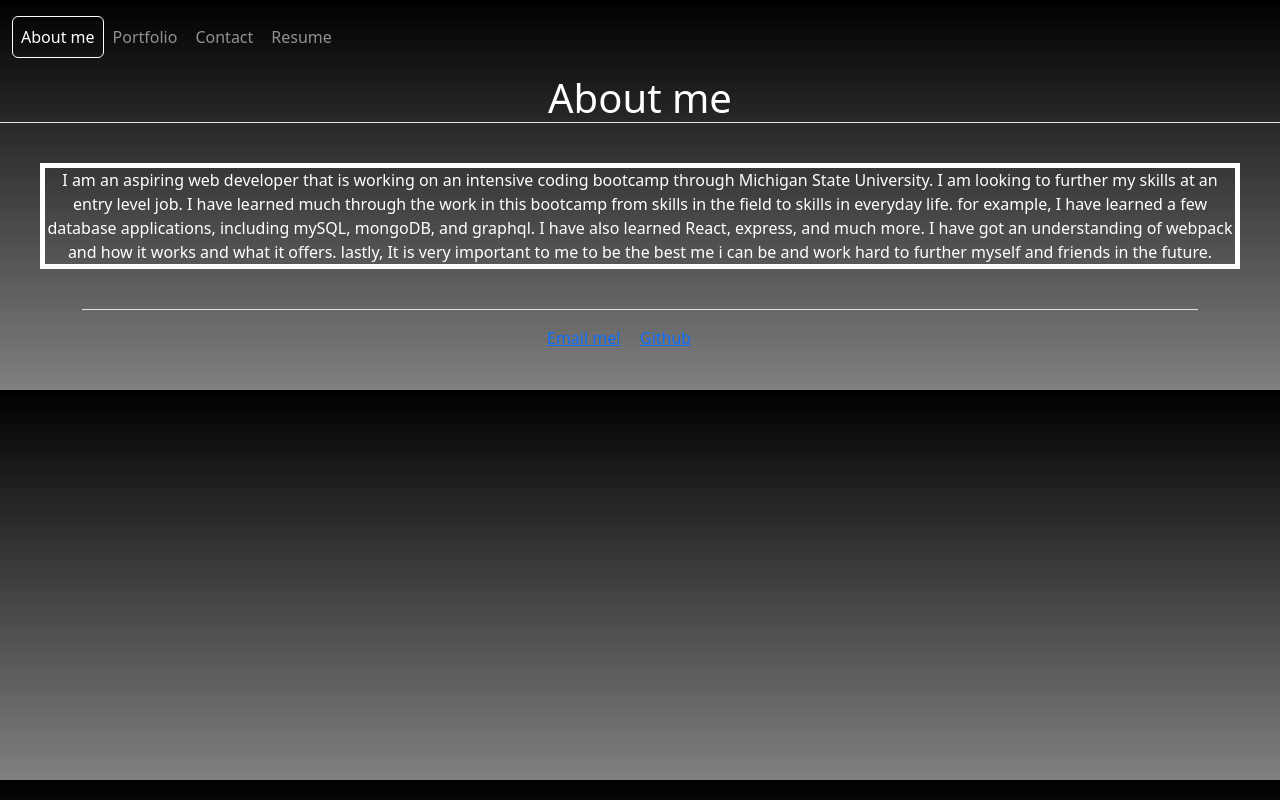
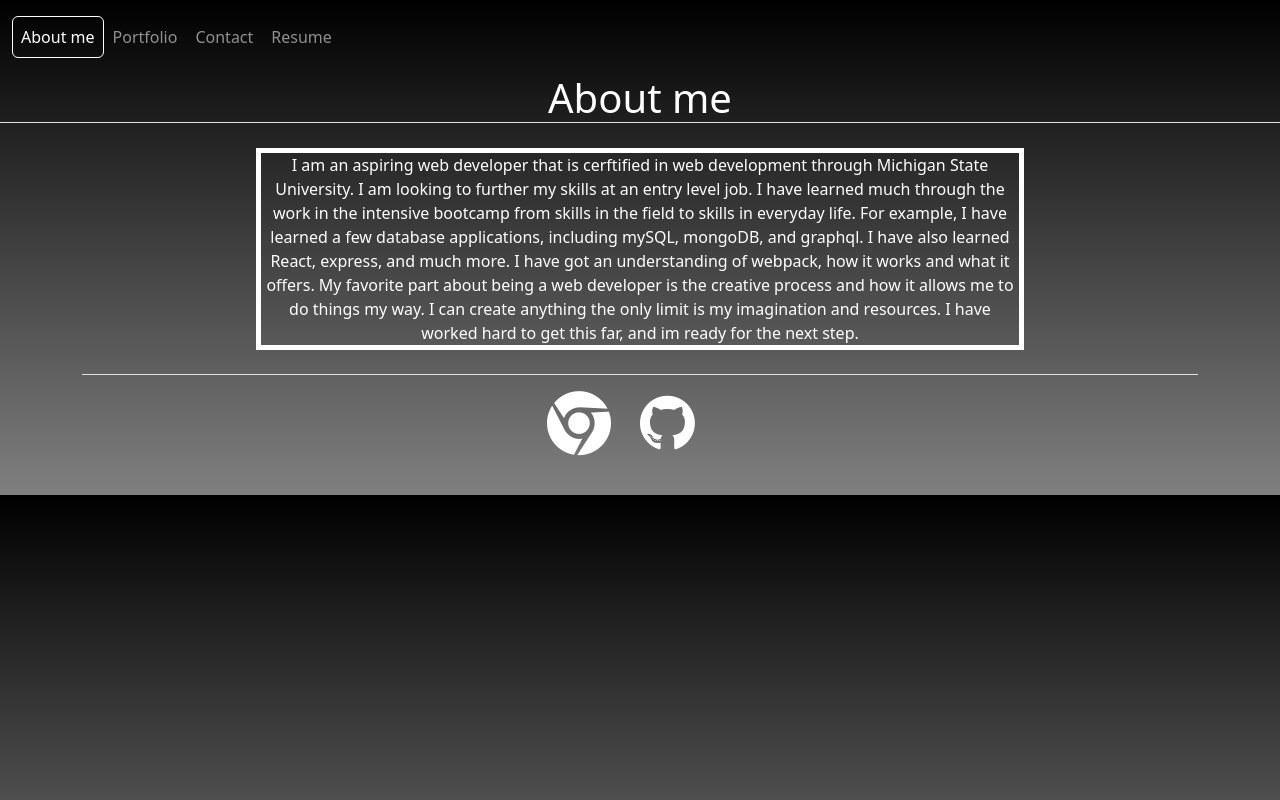
Before and after one commit to Nate-Kleinsorge/challenge_20, a React (Create React App) app in the folder portfolio/: page / in a window 1280 px wide. Built offline with nearby package versions, Linux system fonts and the light colour scheme.

Commit message:
added picture links and changed some className

```diff
--- a/portfolio/public/index.html
+++ b/portfolio/public/index.html
@@ -26,7 +26,12 @@
     -->
     <title>React App</title>
     <link href="https://cdn.jsdelivr.net/npm/bootstrap@5.2.3/dist/css/bootstrap.min.css" rel="stylesheet" integrity="sha384-rbsA2VBKQhggwzxH7pPCaAqO46MgnOM80zW1RWuH61DGLwZJEdK2Kadq2F9CUG65" crossorigin="anonymous">
-
+    <link rel="stylesheet" href="https://maxcdn.bootstrapcdn.com/font-awesome/4.4.0/css/font-awesome.min.css">
+    <style type="text/css">
+      .fa_custom {
+        color: white
+      }
+    </style>
   </head>
   <body style="background-image: linear-gradient(black, grey);">
     <noscript>You need to enable JavaScript to run this app.</noscript>
--- a/portfolio/src/components/footer.js
+++ b/portfolio/src/components/footer.js
@@ -1,10 +1,12 @@
+// import githubLogo from '../assets/github-logo.png'
+
 function Footer() {
     return(
         <div className="footer">
             <div className="container">
                 <footer className="d-flex flex-wrap justify-content-center align-items-center py-3 my-4 border-top">
-                    <a className="col-md-1" href="mailto:nate4970@gmail.com">Email me!</a>
-                    <a className="col-md-1" href="https://github.com/nate-kleinsorge">Github</a>
+                    <a className="col-md-1" href="mailto:nate4970@gmail.com"><i className="fa fa-chrome fa_custom fa-4x"></i></a>
+                    <a className="col-md-1" href="https://github.com/nate-kleinsorge"><i className='fa fa-github fa-4x fa_custom'></i></a>
                 </footer>
             </div>
         </div>
--- a/portfolio/src/components/nav.js
+++ b/portfolio/src/components/nav.js
@@ -2,7 +2,7 @@ function Navbar({ currentPage, handlePageChange }) {
     return(
         <div className="navbar">
             <nav className="navbar navbar-expand-lg navbar-dark bg-transparent">
-                <div class="container-fluid">
+                <div className="container-fluid">
                     <button className="navbar-toggler" type="button" data-mdb-toggle="collapse" data-mdb-target="#navbarExample01" aria-controls="navbarExample01" aria-expanded="false" aria-label="Toggle navigation">
                     </button>
                     <div className="text-right collapse navbar-collapse" id="navbarExample01">
--- a/portfolio/src/components/pages/About.js
+++ b/portfolio/src/components/pages/About.js
@@ -6,7 +6,9 @@ const styles ={
     },
     content: {
         color: 'white',
-        margin: '40px',
+        marginTop: '25px',
+        marginLeft: '20%',
+        marginRight: '20%',
         border: 'solid white 5px'
     },
 }
@@ -15,7 +17,7 @@ export default function About() {
     return (
         <div>
             <h1 className="text-center border-bottom" style={styles.heading}>About me</h1>
-            <p className="text-center" style={styles.content}>I am an aspiring web developer that is working on an intensive coding bootcamp through Michigan State University. I am looking to further my skills at an entry level job. I have learned much through the work in this bootcamp from skills in the field to skills in everyday life. for example, I have learned a few database applications, including mySQL, mongoDB, and graphql. I have also learned React, express, and much more. I have got an understanding of webpack and how it works and what it offers. lastly, It is very important to me to be the best me i can be and work hard to further myself and friends in the future.</p>
+            <p className="text-center" style={styles.content}>I am an aspiring web developer that is cerftified in web development through Michigan State University. I am looking to further my skills at an entry level job. I have learned much through the work in the intensive bootcamp from skills in the field to skills in everyday life. For example, I have learned a few database applications, including mySQL, mongoDB, and graphql. I have also learned React, express, and much more. I have got an understanding of webpack, how it works and what it offers. My favorite part about being a web developer is the creative process and how it allows me to do things my way. I can create anything the only limit is my imagination and resources. I have worked hard to get this far, and im ready for the next step.</p>
         </div>
     );
 }
--- a/portfolio/src/components/pages/Contact.js
+++ b/portfolio/src/components/pages/Contact.js
@@ -32,16 +32,16 @@ const ContactForm = () => {
         <div className="row">
             <div className="mx-auto col-10">
                 <form action={FORM_ENDPOINT} onSubmit={handleSubmit} method="POST" target="_blank">
-                    <div class="form-group">
-                        <input style={styles.inputBox} type="text" class="form-control" placeholder="Enter Name" name="name" required />
+                    <div className="form-group">
+                        <input style={styles.inputBox} type="text" className="form-control" placeholder="Enter Name" name="name" required />
                     </div>
-                    <div class="form-group">
-                        <input style={styles.inputBox} type="email" class="form-control" placeholder="Enter Email" name="email" required />
+                    <div className="form-group">
+                        <input style={styles.inputBox} type="email" className="form-control" placeholder="Enter Email" name="email" required />
                     </div>
-                    <div class="form-group">
-                        <textarea style={styles.inputBox} class="form-control" id="exampleFormControlTextarea1" rows="8" name="message" required></textarea>
+                    <div className="form-group">
+                        <textarea style={styles.inputBox} className="form-control" id="exampleFormControlTextarea1" rows="8" name="message" required></textarea>
                     </div>
-                    <button style={styles.submitButton} type="submit" class="btn btn-primary">Submit</button>
+                    <button style={styles.submitButton} type="submit" className="btn btn-primary">Submit</button>
                 </form>
             </div>
         </div>
```
Also changed, not shown: portfolio/src/components/project.js (+1 -1 lines).
